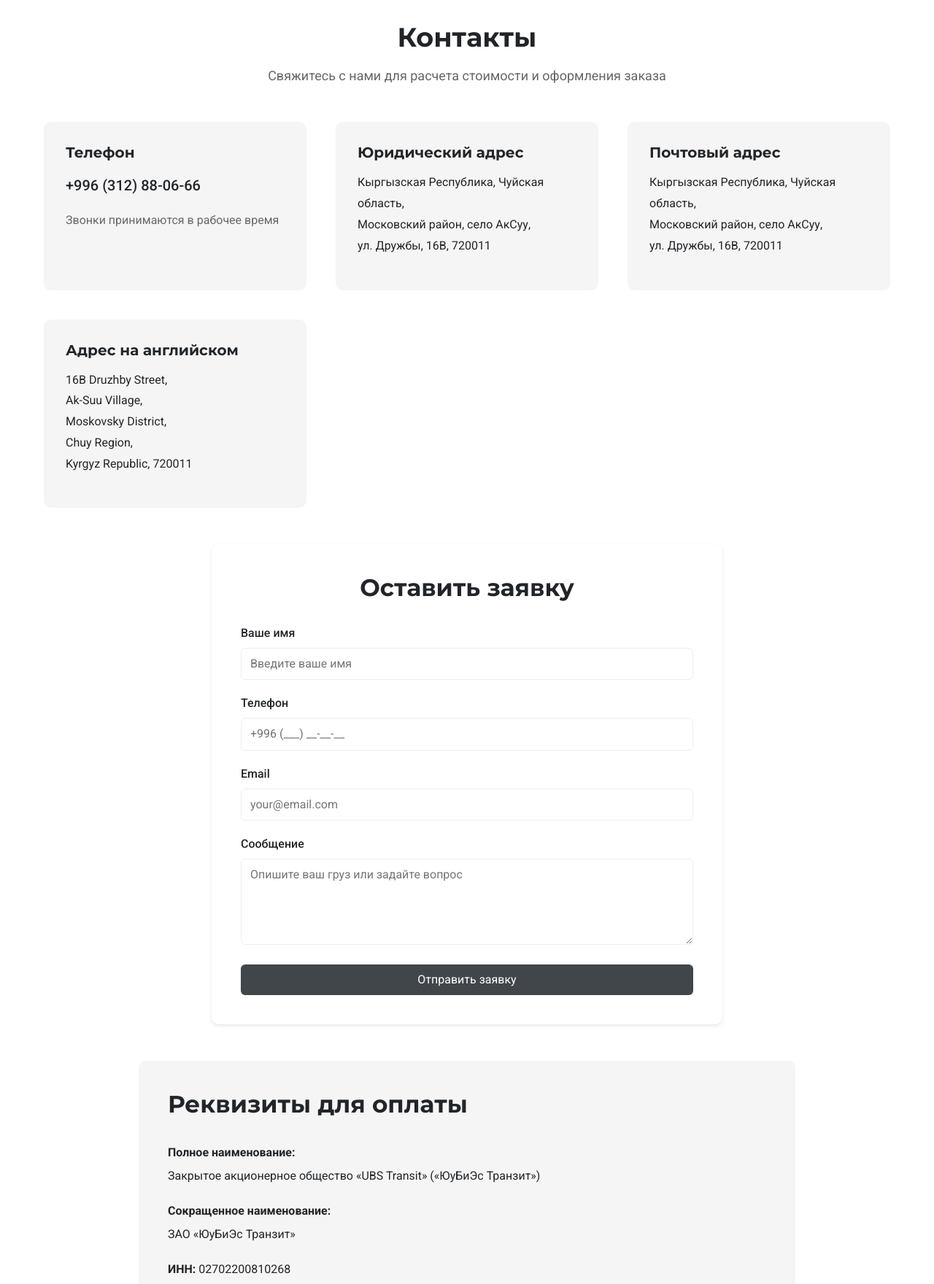
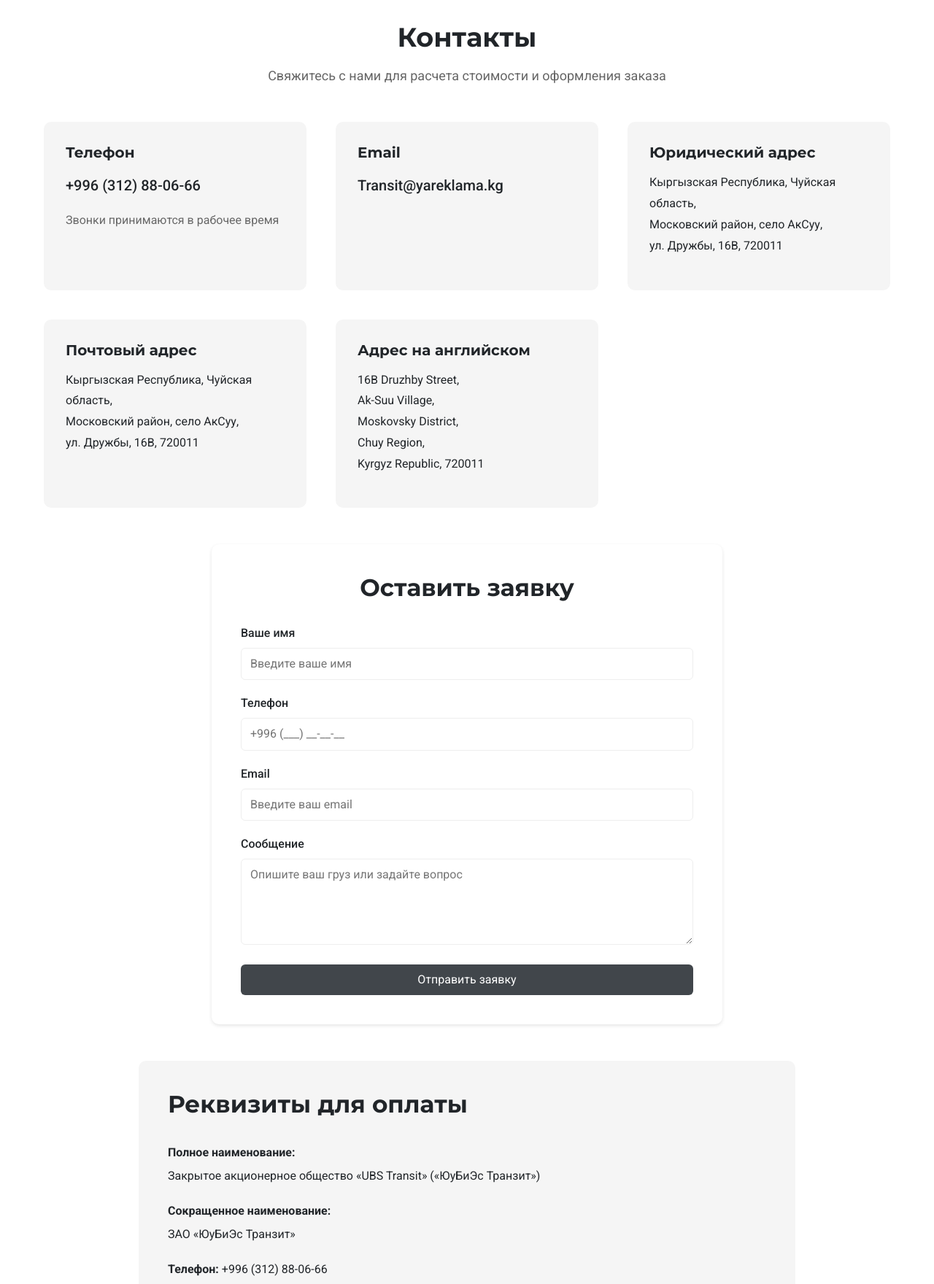
Before and after one commit to socialprojectopen/socialprojectopen.github.io, a PHP site: page /contact.html in a window 1280 px wide. Shown: the part 160-1920 px from the top of the page at 73% size. Run offline with PHP 8.4, Linux system fonts and the light colour scheme.

Commit message:
Add files via upload

```diff
--- a/UBS Transit/about.html
+++ b/UBS Transit/about.html
@@ -134,6 +134,8 @@
 
                         <p><strong>Телефон:</strong> +996 (312) 88-06-66</p>
 
+                        <p><strong>Email:</strong> <a href="mailto:Transit@yareklama.kg">Transit@yareklama.kg</a></p>
+
                         <p><strong>ИНН:</strong> 02702200810268</p>
 
                         <p><strong>ОКПО:</strong> 24628329</p>
@@ -236,6 +238,7 @@
                 <div class="footer-section">
                     <h3>Контакты</h3>
                     <p>Телефон: +996 (312) 88-06-66</p>
+                    <p>Email: <a href="mailto:Transit@yareklama.kg">Transit@yareklama.kg</a></p>
                     <p>Адрес: Кыргызская Республика, Чуйская область, Московский район, село АкСуу, ул. Дружбы, 16B, 720011</p>
                 </div>
             </div>
--- a/UBS Transit/advantages.html
+++ b/UBS Transit/advantages.html
@@ -295,6 +295,7 @@
                 <div class="footer-section">
                     <h3>Контакты</h3>
                     <p>Телефон: +996 (312) 88-06-66</p>
+                    <p>Email: <a href="mailto:Transit@yareklama.kg">Transit@yareklama.kg</a></p>
                     <p>Адрес: Кыргызская Республика, Чуйская область, Московский район, село АкСуу, ул. Дружбы, 16B, 720011</p>
                 </div>
             </div>
--- a/UBS Transit/contact.html
+++ b/UBS Transit/contact.html
@@ -59,6 +59,13 @@
                 </div>
 
                 <div class="contact-item">
+                    <h3>Email</h3>
+                    <p style="font-size: 20px; font-weight: 500; margin-top: 15px;">
+                        <a href="mailto:Transit@yareklama.kg" style="color: var(--color-dark-gray);">Transit@yareklama.kg</a>
+                    </p>
+                </div>
+
+                <div class="contact-item">
                     <h3>Юридический адрес</h3>
                     <p style="margin-top: 15px; line-height: 1.8;">
                         Кыргызская Республика, Чуйская область,<br>
@@ -103,7 +110,7 @@
                         </div>
                         <div class="form-group">
                             <label for="contactEmail">Email</label>
-                            <input type="email" id="contactEmail" name="email" placeholder="your@email.com">
+                            <input type="email" id="contactEmail" name="email" placeholder="Введите ваш email">
                         </div>
                         <div class="form-group">
                             <label for="contactMessage">Сообщение</label>
@@ -124,6 +131,10 @@
 
                         <p><strong>Сокращенное наименование:</strong><br>
                         ЗАО «ЮуБиЭс Транзит»</p>
+
+                        <p><strong>Телефон:</strong> +996 (312) 88-06-66</p>
+
+                        <p><strong>Email:</strong> <a href="mailto:Transit@yareklama.kg">Transit@yareklama.kg</a></p>
 
                         <p><strong>ИНН:</strong> 02702200810268</p>
 
@@ -165,6 +176,7 @@
                 <div class="footer-section">
                     <h3>Контакты</h3>
                     <p>Телефон: +996 (312) 88-06-66</p>
+                    <p>Email: <a href="mailto:Transit@yareklama.kg">Transit@yareklama.kg</a></p>
                     <p>Адрес: Кыргызская Республика, Чуйская область, Московский район, село АкСуу, ул. Дружбы, 16B, 720011</p>
                 </div>
             </div>
--- a/UBS Transit/css/style.css
+++ b/UBS Transit/css/style.css
@@ -269,11 +269,14 @@ a:hover {
   color: var(--color-dark-gray);
 }
 
-/* Hero секция */
+/* Hero секция: тёмный фон до загрузки картинки, без серого мелькания */
 .hero {
-  background: linear-gradient(135deg, var(--overlay-dark) 0%, var(--overlay-dark) 100%),
-              url('../image/hero.webp') center/cover no-repeat;
-  background-color: var(--overlay-dark);
+  background-color: #1f2933;
+  background-image: linear-gradient(135deg, var(--overlay-dark) 0%, var(--overlay-dark) 100%),
+                    url('../image/hero.webp');
+  background-size: cover;
+  background-position: center;
+  background-repeat: no-repeat;
   padding: var(--spacing-hero) 0;
   color: var(--color-white);
   text-align: center;
--- a/UBS Transit/index.html
+++ b/UBS Transit/index.html
@@ -8,6 +8,7 @@
     <link rel="icon" type="image/jpeg" href="image/favic.jpg">
     <link rel="shortcut icon" type="image/jpeg" href="image/favic.jpg">
     <link rel="apple-touch-icon" href="image/favic.jpg">
+    <link rel="preload" as="image" href="image/hero.webp">
     <link rel="preconnect" href="https://fonts.googleapis.com">
     <link rel="preconnect" href="https://fonts.gstatic.com" crossorigin>
     <link href="https://fonts.googleapis.com/css2?family=Montserrat:wght@400;500;600;700;900&family=Roboto:wght@300;400;500;700&display=swap" rel="stylesheet">
@@ -596,6 +597,7 @@
                 <div class="footer-section">
                     <h3>Контакты</h3>
                     <p>Телефон: +996 (312) 88-06-66</p>
+                    <p>Email: <a href="mailto:Transit@yareklama.kg">Transit@yareklama.kg</a></p>
                     <p>Адрес: Кыргызская Республика, Чуйская область, Московский район, село АкСуу, ул. Дружбы, 16B, 720011</p>
                 </div>
             </div>
--- a/UBS Transit/reviews.html
+++ b/UBS Transit/reviews.html
@@ -155,6 +155,7 @@
                 <div class="footer-section">
                     <h3>Контакты</h3>
                     <p>Телефон: +996 (312) 88-06-66</p>
+                    <p>Email: <a href="mailto:Transit@yareklama.kg">Transit@yareklama.kg</a></p>
                     <p>Адрес: Кыргызская Республика, Чуйская область, Московский район, село АкСуу, ул. Дружбы, 16B, 720011</p>
                 </div>
             </div>
```
